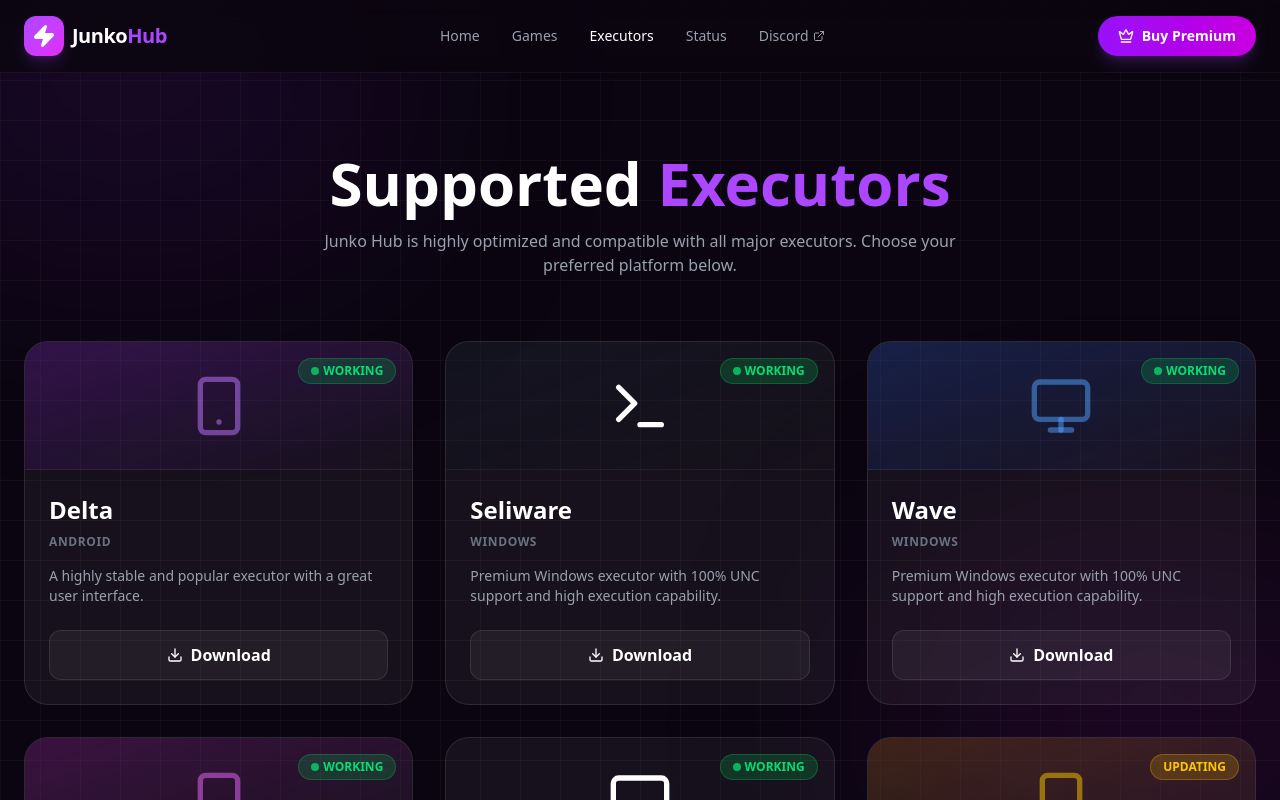
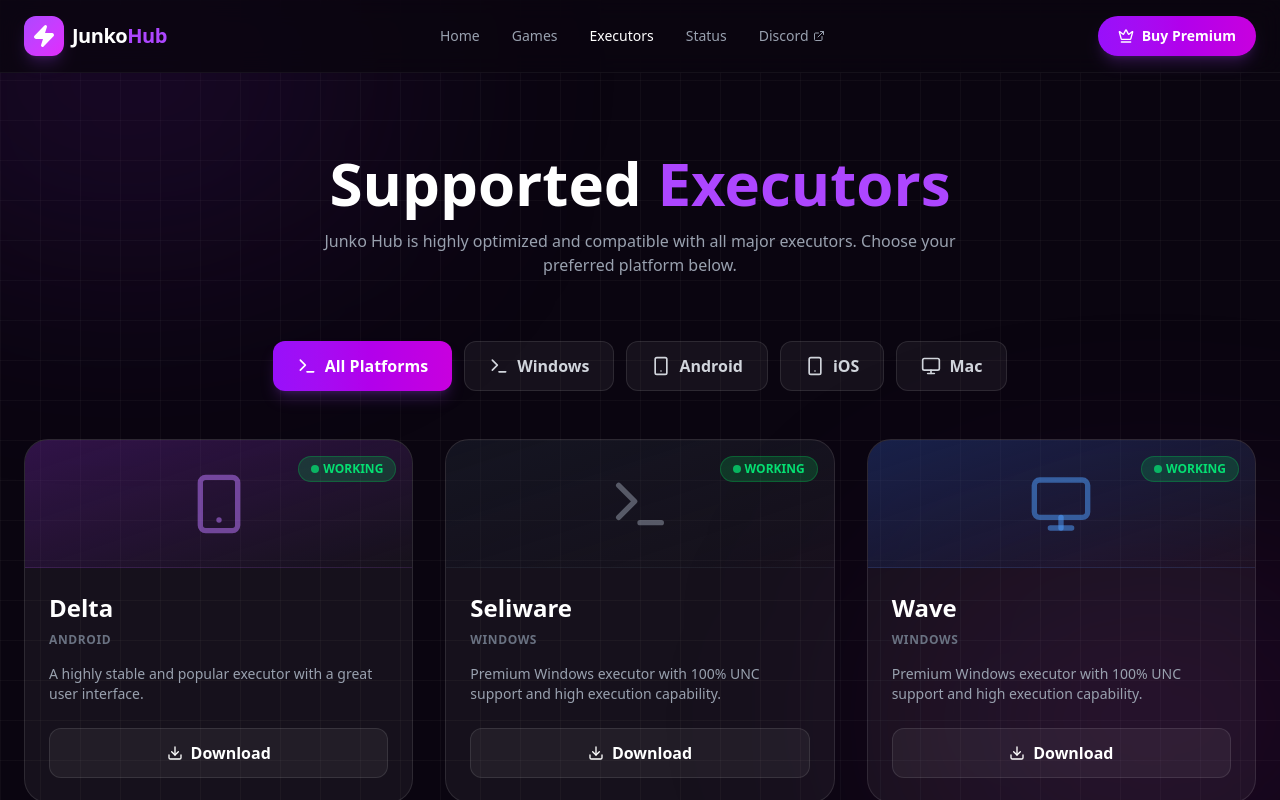
Before and after one commit to LeviMods64/JunkoHubSITE, a React (Vite) app: page / in a window 1280 px wide. Both pictures are taken after a click on the button "Executors". Shown: the top 800 px of the page. Built offline with nearby package versions, Linux system fonts and the light colour scheme.

Commit message:
adicionando favicon

```diff
--- a/src/App.tsx
+++ b/src/App.tsx
@@ -11,6 +11,7 @@
   const [copied, setCopied] = useState(false);
   const [activeTab, setActiveTab] = useState('home');
   const [isMobileMenuOpen, setIsMobileMenuOpen] = useState(false);
+  const [executorPlatform, setExecutorPlatform] = useState('all');
 
   const scriptCode = 'loadstring(game:HttpGet("https://api.jnkie.com/api/v1/luascripts/public/dfd1439234b07fc708b342fe632fc4a207181ec03af70c3062aa229a0c760a0a/download"))()';
   const discordUrl = 'https://discord.gg'; // Placeholder Discord
@@ -542,6 +543,32 @@
     </div>
   );
 
+  const executorsList = [
+    { name: 'Delta', platform: 'Android', icon: Smartphone, status: 'Working', colorClass: 'from-purple-900/40', iconClass: 'text-purple-400/50', desc: 'A highly stable and popular executor with a great user interface.' },
+    { name: 'Seliware', platform: 'Windows', icon: Terminal, status: 'Working', colorClass: 'from-gray-900/40', iconClass: 'text-gray-400/50', desc: 'Premium Windows executor with 100% UNC support and high execution capability.' },
+    { name: 'Wave', platform: 'Windows', icon: Monitor, status: 'Working', colorClass: 'from-blue-900/40', iconClass: 'text-blue-400/50', desc: 'Premium Windows executor with 100% UNC support and high execution capability.' },
+    { name: 'CodeX', platform: 'Android / iOS', icon: Smartphone, status: 'Working', colorClass: 'from-fuchsia-900/40', iconClass: 'text-fuchsia-400/50', desc: 'Excellent mobile executor supporting a wide range of complex scripts.' },
+    { name: 'Velocity', platform: 'Windows', icon: Monitor, status: 'Working', colorClass: 'from-white-900/40', iconClass: 'text-white-400/50', desc: 'Lightweight and fast executor for Windows with great compatibility.' },
+    { name: 'Arceus X Neo', platform: 'Android / iOS', icon: Smartphone, status: 'Updating', colorClass: 'from-yellow-900/40', iconClass: 'text-yellow-400/50', desc: 'One of the oldest and most known mobile executors.' }
+  ];
+
+  const platformTabs = [
+    { id: 'all', label: 'All Platforms', icon: Terminal },
+    { id: 'windows', label: 'Windows', icon: Terminal },
+    { id: 'android', label: 'Android', icon: Smartphone },
+    { id: 'ios', label: 'iOS', icon: Smartphone },
+    { id: 'mac', label: 'Mac', icon: Monitor }
+  ];
+
+  const getExecutorsByPlatform = (platform: string) => {
+    if (platform === 'all') return executorsList;
+    if (platform === 'windows') return executorsList.filter(e => e.platform === 'Windows');
+    if (platform === 'android') return executorsList.filter(e => e.platform.includes('Android') && !e.platform.includes('iOS'));
+    if (platform === 'ios') return executorsList.filter(e => e.platform.includes('iOS') && !e.platform.includes('Android'));
+    if (platform === 'mac') return executorsList.filter(e => e.platform === 'Mac');
+    return [];
+  };
+
   const renderExecutors = () => (
     <div className="max-w-7xl mx-auto px-4 sm:px-6 pt-12 md:pt-20 pb-24">
       <div className="text-center mb-16">
@@ -549,15 +576,28 @@
         <p className="text-gray-400 max-w-2xl mx-auto">Junko Hub is highly optimized and compatible with all major executors. Choose your preferred platform below.</p>
       </div>
 
+      {/* Platform Tabs */}
+      <div className="flex flex-wrap justify-center gap-2 md:gap-3 mb-12">
+        {platformTabs.map((tab) => (
+          <button
+            key={tab.id}
+            onClick={() => setExecutorPlatform(tab.id)}
+            className={`px-4 md:px-6 py-2 md:py-3 rounded-xl font-semibold transition-all flex items-center gap-2 ${
+              executorPlatform === tab.id
+                ? 'bg-gradient-to-r from-purple-600 to-fuchsia-600 text-white shadow-lg shadow-purple-500/20'
+                : 'bg-white/5 text-gray-300 border border-white/10 hover:bg-white/10'
+            }`}
+          >
+            <tab.icon className="w-5 h-5" />
+            <span className="hidden sm:inline">{tab.label}</span>
+          </button>
+        ))}
+      </div>
+
+      {/* Executors Grid */}
+      {getExecutorsByPlatform(executorPlatform).length > 0 ? (
         <div className="grid md:grid-cols-2 lg:grid-cols-3 gap-8">
-        {[
-          { name: 'Delta', platform: 'Android', icon: Smartphone, status: 'Working', colorClass: 'from-purple-900/40', iconClass: 'text-purple-400/50', desc: 'A highly stable and popular executor with a great user interface.' },
-          { name: 'Seliware', platform: 'Windows', icon: Terminal, status: 'Working', colorClass: 'from-gray-900/40', iconClass: 'text-gaey-400/50', desc: 'Premium Windows executor with 100% UNC support and high execution capability.' },
-          { name: 'Wave', platform: 'Windows', icon: Monitor, status: 'Working', colorClass: 'from-blue-900/40', iconClass: 'text-blue-400/50', desc: 'Premium Windows executor with 100% UNC support and high execution capability.' },
-          { name: 'CodeX', platform: 'Android / iOS', icon: Smartphone, status: 'Working', colorClass: 'from-fuchsia-900/40', iconClass: 'text-fuchsia-400/50', desc: 'Excellent mobile executor supporting a wide range of complex scripts.' },
-          { name: 'Velocity', platform: 'Windows', icon: Monitor, status: 'Working', colorClass: 'from-white-900/40', iconClass: 'text-white-400/50', desc: 'Lightweight and fast executor for Windows with great compatibility.' },
-          { name: 'Arceus X Neo', platform: 'Android / iOS', icon: Smartphone, status: 'Updating', colorClass: 'from-yellow-900/40', iconClass: 'text-yellow-400/50', desc: 'One of the oldest and most known mobile executors.' }
-        ].map((exec, i) => (
+          {getExecutorsByPlatform(executorPlatform).map((exec, i) => (
             <motion.div
               key={i}
               initial={{ opacity: 0, scale: 0.9 }}
@@ -579,7 +619,7 @@
                 <div className="text-gray-500 text-xs font-bold uppercase tracking-wider mb-4">{exec.platform}</div>
                 <p className="text-gray-400 text-sm mb-6 h-10">{exec.desc}</p>
                 <button
-                onClick={() => window.open('https://wearedevs.net/', '_blank')}
+                  onClick={() => window.open('https://www.executors.online/executors', '_blank')}
                   className="w-full bg-white/5 hover:bg-white/10 text-white border border-white/10 py-3 rounded-xl font-semibold transition-colors flex items-center justify-center gap-2"
                 >
                   <Download className="w-4 h-4" />
@@ -589,6 +629,11 @@
             </motion.div>
           ))}
         </div>
+      ) : (
+        <div className="text-center py-12">
+          <p className="text-gray-400 text-lg">Nenhum executor disponível para esta plataforma no momento.</p>
+        </div>
+      )}
     </div>
   );
 
```
Also changed, not shown: package.json (+8 -6 lines), 5 other files (tests, documents, lock files or other folders). Lines whose indentation alone changed are shown as unchanged.
